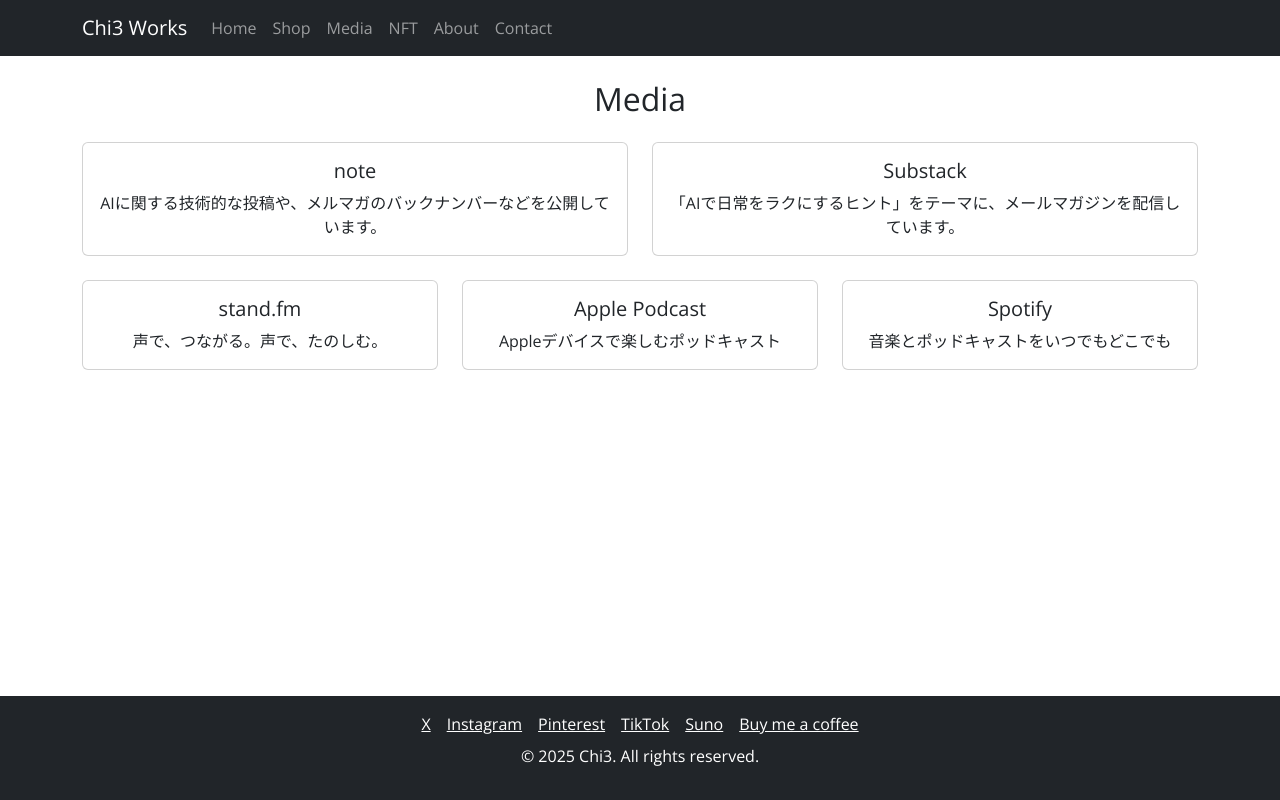
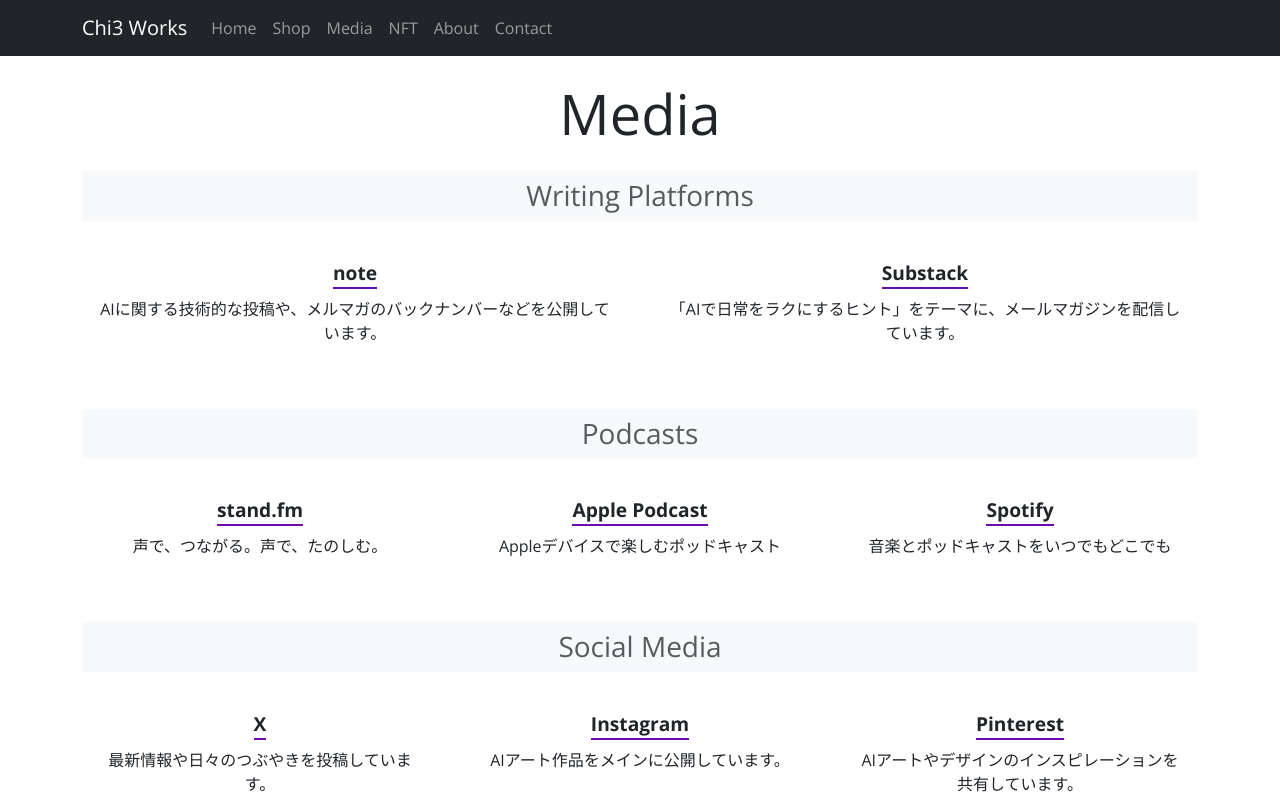
Before and after one commit to chi3jp/works, a React (Create React App) app: page /media in a window 1280 px wide. Shown: the top 800 px of the page. Built offline with nearby package versions, Linux system fonts and the light colour scheme.

Commit message:
feat: Improve UI/UX and content organization

```diff
--- a/src/About.css
+++ b/src/About.css
@@ -9,7 +9,6 @@
 .about-page h2 {
   margin-top: 20px;
   margin-bottom: 15px;
-  font-weight: bold;
 }
 
 .about-page h3 {
--- a/src/Media.js
+++ b/src/Media.js
@@ -1,47 +1,62 @@
-import React from 'react';
+import React, { useEffect } from 'react';
 import { Container, Row, Col, Card } from 'react-bootstrap';
 
+const textSites = [
+  { name: 'note', url: 'https://note.com/chi3jp', description: 'AIに関する技術的な投稿や、メルマガのバックナンバーなどを公開しています。' },
+  { name: 'Substack', url: 'https://chi3.substack.com/', description: '「AIで日常をラクにするヒント」をテーマに、メールマガジンを配信しています。' },
+];
+
+const audioStreams = [
+  { name: 'stand.fm', url: 'https://stand.fm/channels/5ec4f43bf654bbcab4231d7f', description: '声で、つながる。声で、たのしむ。' },
+  { name: 'Apple Podcast', url: 'https://podcasts.apple.com/jp/podcast/id1821673136', description: 'Appleデバイスで楽しむポッドキャスト' },
+  { name: 'Spotify', url: 'https://open.spotify.com/show/1Oaaa3xcDkqh3MsPITtDwr', description: '音楽とポッドキャストをいつでもどこでも' },
+];
+
+const socialLinks = [
+  { name: 'X', url: 'https://twitter.com/chi3_jp', description: '最新情報や日々のつぶやきを投稿しています。' },
+  { name: 'Instagram', url: 'https://www.instagram.com/chi3jp_aiart/', description: 'AIアート作品をメインに公開しています。' },
+  { name: 'Pinterest', url: 'https://www.pinterest.jp/chi3_jp/', description: 'AIアートやデザインのインスピレーションを共有しています。' },
+  { name: 'TikTok', url: 'https://www.tiktok.com/@chi3jp', description: 'ショート動画でクリエイティブなコンテンツを発信しています。' },
+  { name: 'Suno', url: 'https://suno.com/@chi3jp', description: 'AIで作曲したオリジナル楽曲を公開しています。' },
+  { name: 'Buy me a coffee', url: 'https://buymeacoffee.com/chi3jp', description: '活動をサポートしていただけると嬉しいです。' },
+];
+
 function Media() {
+  useEffect(() => {
+    document.title = 'Media | Chi3 Works';
+  }, []);
   return (
     <Container className="my-4">
-      <h2 className="text-center mb-4">Media</h2>
+      <h2 className="text-center mb-4 display-4">Media</h2>
+
+      <h3 className="text-center my-4 text-muted bg-light p-2">Writing Platforms</h3>
       <Row className="justify-content-center">
-        <Col md={6} className="mb-4">
-          <a href="https://note.com/chi3jp" target="_blank" rel="noopener noreferrer" className="card-link-wrapper">
-            <Card className="h-100">
+        {textSites.map(site => (
+          <Col md={6} key={site.name} className="mb-4">
+            <a href={site.url} target="_blank" rel="noopener noreferrer" className="card-link-wrapper">
+              <Card className="h-100 border-0">
                 <Card.Body>
-                <Card.Title>note</Card.Title>
-                <Card.Text>
-                  AIに関する技術的な投稿や、メルマガのバックナンバーなどを公開しています。
-                </Card.Text>
+                  <Card.Title className="shop-item-title" style={{ fontWeight: 'bold', fontSize: '1.2rem' }}>{site.name}</Card.Title>
+                  <Card.Text>{site.description}</Card.Text>
                 </Card.Body>
                 <div className="card-overlay">
-                <div className="card-overlay-text">Read on note</div>
+                  <div className="card-overlay-text">Read on {site.name}</div>
                 </div>
               </Card>
             </a>
           </Col>
-        <Col md={6} className="mb-4">
-          <a href="https://chi3.substack.com/" target="_blank" rel="noopener noreferrer" className="card-link-wrapper">
-            <Card className="h-100">
+        ))}
+      </Row>
+
+      <h3 className="text-center my-4 text-muted bg-light p-2">Podcasts</h3>
+      <Row className="justify-content-center">
+        {audioStreams.map(stream => (
+          <Col md={4} key={stream.name} className="mb-4">
+            <a href={stream.url} target="_blank" rel="noopener noreferrer" className="card-link-wrapper">
+              <Card className="h-100 border-0">
                 <Card.Body>
-                <Card.Title>Substack</Card.Title>
-                <Card.Text>
-                  「AIで日常をラクにするヒント」をテーマに、メールマガジンを配信しています。
-                </Card.Text>
-              </Card.Body>
-              <div className="card-overlay">
-                <div className="card-overlay-text">Subscribe on Substack</div>
-              </div>
-            </Card>
-          </a>
-        </Col>
-        <Col md={4} className="mb-4">
-          <a href="https://stand.fm/channels/5ec4f43bf654bbcab4231d7f" target="_blank" rel="noopener noreferrer" className="card-link-wrapper">
-            <Card className="h-100">
-              <Card.Body>
-                <Card.Title>stand.fm</Card.Title>
-                <Card.Text>声で、つながる。声で、たのしむ。</Card.Text>
+                  <Card.Title className="shop-item-title" style={{ fontWeight: 'bold', fontSize: '1.2rem' }}>{stream.name}</Card.Title>
+                  <Card.Text>{stream.description}</Card.Text>
                 </Card.Body>
                 <div className="card-overlay">
                   <div className="card-overlay-text">Listen Now</div>
@@ -49,32 +64,26 @@
               </Card>
             </a>
           </Col>
-        <Col md={4} className="mb-4">
-          <a href="https://podcasts.apple.com/jp/podcast/id1821673136" target="_blank" rel="noopener noreferrer" className="card-link-wrapper">
-            <Card className="h-100">
+        ))}
+      </Row>
+
+      <h3 className="text-center my-4 text-muted bg-light p-2">Social Media</h3>
+      <Row>
+        {socialLinks.map(link => (
+          <Col md={4} key={link.name} className="mb-4">
+            <a href={link.url} target="_blank" rel="noopener noreferrer" className="card-link-wrapper">
+              <Card className="h-100 border-0">
                 <Card.Body>
-                <Card.Title>Apple Podcast</Card.Title>
-                <Card.Text>Appleデバイスで楽しむポッドキャスト</Card.Text>
+                  <Card.Title className="shop-item-title" style={{ fontWeight: 'bold', fontSize: '1.2rem' }}>{link.name}</Card.Title>
+                  <Card.Text>{link.description}</Card.Text>
                 </Card.Body>
                 <div className="card-overlay">
-                <div className="card-overlay-text">Listen Now</div>
+                  <div className="card-overlay-text">Go to Site</div>
                 </div>
               </Card>
             </a>
           </Col>
-        <Col md={4} className="mb-4">
-          <a href="https://open.spotify.com/show/1Oaaa3xcDkqh3MsPITtDwr" target="_blank" rel="noopener noreferrer" className="card-link-wrapper">
-            <Card className="h-100">
-              <Card.Body>
-                <Card.Title>Spotify</Card.Title>
-                <Card.Text>音楽とポッドキャストをいつでもどこでも</Card.Text>
-              </Card.Body>
-              <div className="card-overlay">
-                <div className="card-overlay-text">Listen Now</div>
-              </div>
-            </Card>
-          </a>
-        </Col>
+        ))}
       </Row>
     </Container>
   );
--- a/src/Nft.js
+++ b/src/Nft.js
@@ -1,4 +1,4 @@
-import React from 'react';
+import React, { useEffect } from 'react';
 import { Container, Row, Col, Card } from 'react-bootstrap';
 
 const nftPlatforms = [
@@ -8,16 +8,19 @@
 ];
 
 function Nft() {
+  useEffect(() => {
+    document.title = 'NFT | Chi3 Works';
+  }, []);
   return (
     <Container className="my-4">
-      <h2 className="text-center mb-4">NFT Works</h2>
+      <h2 className="text-center mb-4 display-4">NFT Works</h2>
       <Row>
         {nftPlatforms.map(platform => (
           <Col md={4} key={platform.name} className="mb-4">
             <a href={platform.url} target="_blank" rel="noopener noreferrer" className="card-link-wrapper">
-              <Card className="h-100">
+              <Card className="h-100 border-0">
                 <Card.Body>
-                  <Card.Title>{platform.name}</Card.Title>
+                  <Card.Title className="shop-item-title" style={{ fontWeight: 'bold', fontSize: '1.2rem' }}>{platform.name}</Card.Title>
                   <Card.Text>{platform.description}</Card.Text>
                 </Card.Body>
                 <div className="card-overlay">
--- a/src/Shop.js
+++ b/src/Shop.js
@@ -1,24 +1,51 @@
-import React from 'react';
+import React, { useEffect } from 'react';
 import { Container, Row, Col, Card } from 'react-bootstrap';
 
-const shopItems = [
+const goodsItems = [
   { name: 'SUZURI', url: 'https://suzuri.jp/Chi3jp', description: 'AIで作成したデザインを使用したTシャツやエコバッグなどのオリジナルグッズを販売しています。' },
   { name: 'REDBUBBLE', url: 'https://www.redbubble.com/people/chi3-jp/', description: '世界中で販売可能なグローバルなプラットフォームで、様々なアイテムにAIアートを展開しています。' },
   { name: 'TRINITY', url: 'https://www.ttrinity.jp/shop/chi3/', description: '日本のクリエイター向けプラットフォームで、高品質なグッズを国内向けに販売しています。' },
   { name: '虹色絵巻', url: 'https://kakowara.booth.pm/items/6079581', description: '多数のAIアーティストの作品をまとめた豪華作品集に参加。美しいAIアートの数々を1冊の本にまとめました。' },
+];
+
+const digitalProducts = [
   { name: 'LINEスタンプ', url: 'https://store.line.me/stickershop/author/227674/ja', description: 'AIを活用して作成したオリジナルLINEスタンプを販売中。日常の会話がもっと楽しくなるスタンプが揃っています。' },
   { name: 'PromptBase', url: 'https://promptbase.com/profile/chi3', description: 'AIアート生成のためのプロンプトを販売しています。高品質な画像生成のコツを学べます。' },
 ];
 
 function Shop() {
+  useEffect(() => {
+    document.title = 'Shop | Chi3 Works';
+  }, []);
   return (
     <Container className="my-4">
-      <h2 className="text-center mb-4">Shop & Contents</h2>
+      <h2 className="text-center mb-4 display-4">Shop & Contents</h2>
+
+      <h3 className="text-center my-4 text-muted bg-light p-2">Goods</h3>
       <Row>
-        {shopItems.map(item => (
+        {goodsItems.map(item => (
           <Col md={4} key={item.name} className="mb-4">
             <a href={item.url} target="_blank" rel="noopener noreferrer" className="card-link-wrapper">
-              <Card className="h-100">
+              <Card className="h-100 border-0">
+                <Card.Body className="card-body">
+                  <Card.Title className="shop-item-title" style={{ fontWeight: 'bold', fontSize: '1.2rem' }}>{item.name}</Card.Title>
+                  <Card.Text>{item.description}</Card.Text>
+                </Card.Body>
+                <div className="card-overlay">
+                  <div className="card-overlay-text">Go to Site</div>
+                </div>
+              </Card>
+            </a>
+          </Col>
+        ))}
+      </Row>
+
+      <h3 className="text-center my-4 text-muted bg-light p-2">Digital Products</h3>
+      <Row>
+        {digitalProducts.map(item => (
+          <Col md={4} key={item.name} className="mb-4">
+            <a href={item.url} target="_blank" rel="noopener noreferrer" className="card-link-wrapper">
+              <Card className="h-100 border-0">
                 <Card.Body className="card-body">
                   <Card.Title className="shop-item-title" style={{ fontWeight: 'bold', fontSize: '1.2rem' }}>{item.name}</Card.Title>
                   <Card.Text>{item.description}</Card.Text>
```
Also changed, not shown: src/About.js (+7 -16 lines), src/Contact.js (+18 -27 lines), src/Home.js (+22 -8 lines). Lines whose indentation alone changed are shown as unchanged.
